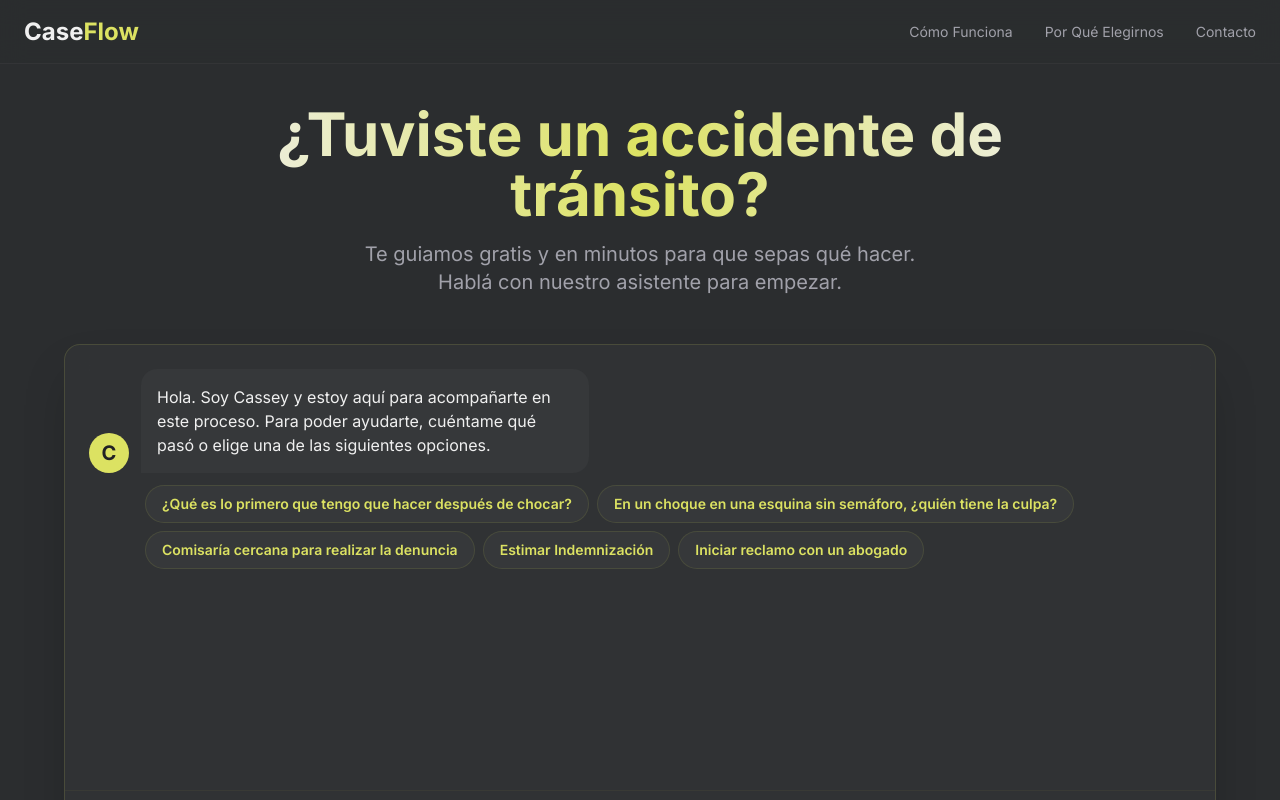
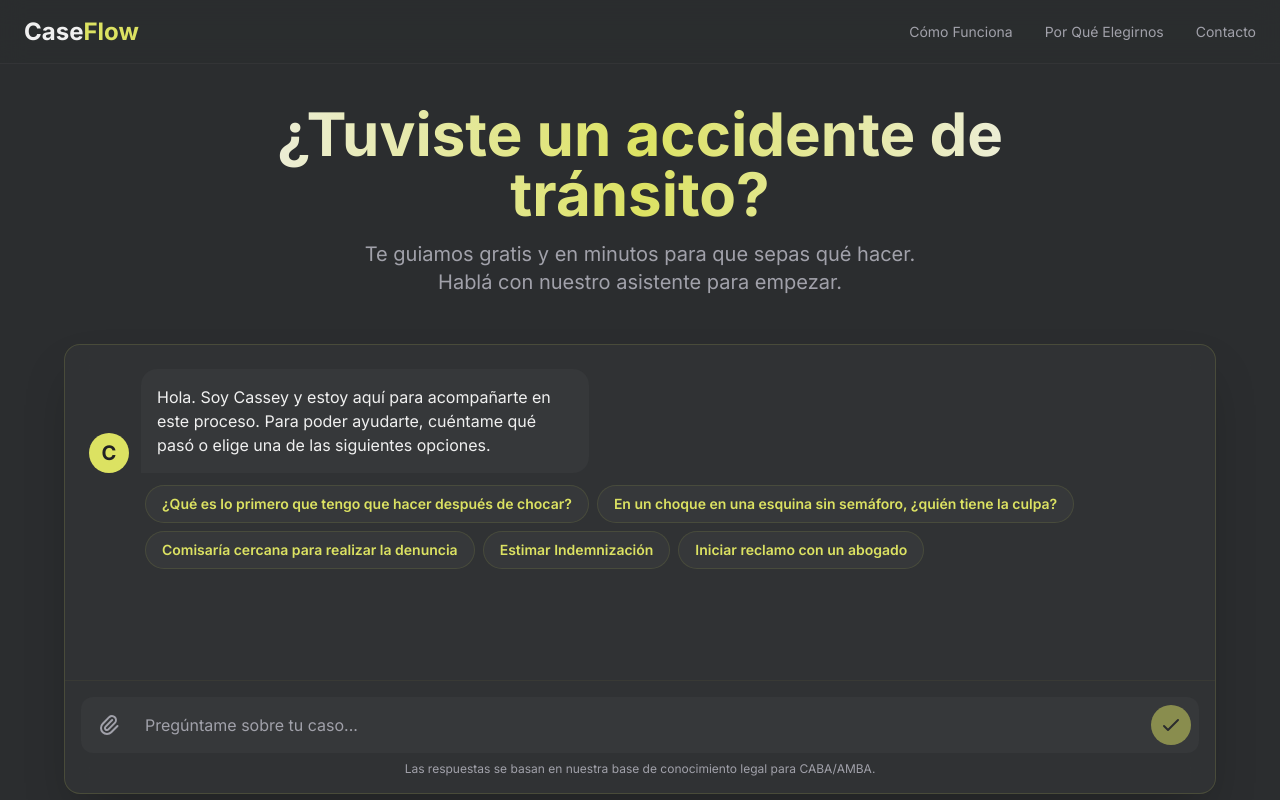
Before and after one commit to OctaSV/Landing-Page-CaseFlow-AI-Agent-, a React (Vite) app: page / in a window 1280 px wide. Shown: the top 800 px of the page. Built offline with nearby package versions, Linux system fonts and the light colour scheme.

Commit message:
Update App.tsx

```diff
--- a/App.tsx
+++ b/App.tsx
@@ -286,11 +286,10 @@ const App: React.FC = () => {
     }
 
     return (
-        <div className="min-h-screen text-text-muted font-sans antialiased relative">
-            <div className="absolute inset-0 z-[-1]">
-                <div className="absolute top-1/2 left-1/2 w-96 h-96 bg-primary/5 rounded-full filter blur-3xl animate-pulse"></div>
+        <div className="min-h-screen text-text-muted font-sans antialiased relative overflow-x-hidden w-full">
+            <div className="absolute inset-0 z-[-1] overflow-hidden pointer-events-none">
+                <div className="absolute top-1/2 left-1/2 -translate-x-1/2 -translate-y-1/2 w-96 h-96 bg-primary/5 rounded-full filter blur-3xl animate-pulse"></div>
             </div>
-
             <header className="fixed top-0 left-0 right-0 z-50 h-16 bg-background/80 backdrop-blur-md border-b border-card/80">
                 <div className="container mx-auto flex justify-between items-center h-full px-6">
                     <div className="flex-shrink-0 text-2xl font-bold text-text-main">
@@ -319,7 +318,7 @@ const App: React.FC = () => {
                         </AnimatedSection>
 
                         <AnimatedSection className="w-full max-w-6xl mx-auto">
-                            <div className="h-[70vh] max-h-[700px] bg-card/50 backdrop-blur-md rounded-2xl shadow-2xl flex flex-col overflow-hidden border border-card-border/60">
+                            <div className="h-[460px] sm:h-[480px] lg:h-[450px] max-h-[480px] bg-card/50 backdrop-blur-md rounded-2xl shadow-2xl flex flex-col overflow-hidden border border-card-border/60">
                                 <Chatbot
                                     knowledgeBase={combinedKnowledgeBase}
                                     messages={activeChat.messages}
```
